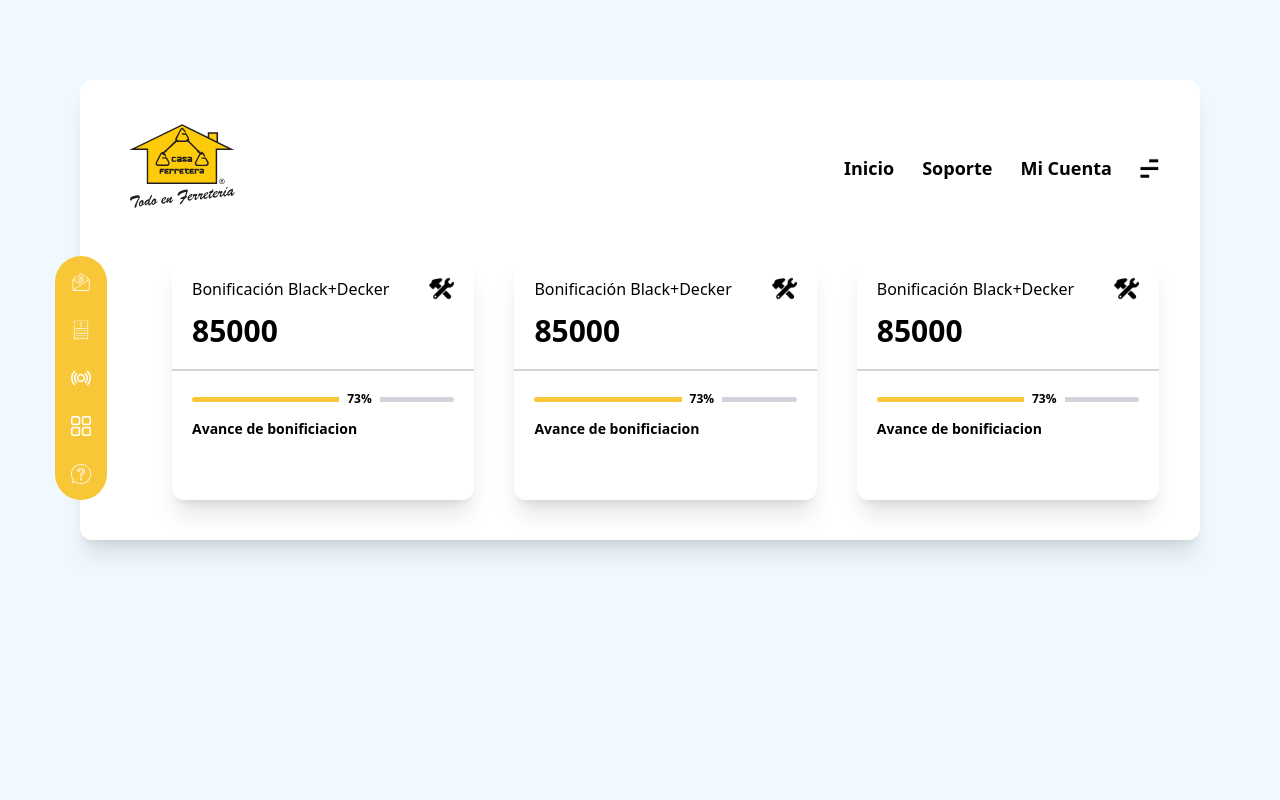
After one commit to Juanstevan1/Proyecto-Casa-Ferretera, a FastAPI app: template templates/component.html in a window 1280 px wide. The commit adds this page. Run offline with FastAPI, Linux system fonts and the light colour scheme; the template is opened without the code that fills it, so the values that code supplies are empty; some libraries are stand-ins or nearby versions.

Commit message:
Cambios en los componentes principales

```diff
--- a/main.py
+++ b/main.py
@@ -61,6 +61,23 @@
         context= {"request":req}
     )
 
+@app.get("/login")
+def login(req: Request):
+    return template.TemplateResponse(
+        name = "index2.html",
+        context = {"request": req}
+    )
+
+@app.get("/main")
+async def read_root(req: Request):
+
+    return template.TemplateResponse(
+        name = "component.html",
+        context = {"request": req}
+    )
 @app.get("/")
 async def login(request: Request):
     return template.TemplateResponse("login.html", {"request": request})
+
+async def root():
+    return
--- /dev/null
+++ b/templates/component.html
@@ -0,0 +1,102 @@
+<!DOCTYPE html>
+<html lang="en">
+  <head>
+    <meta charset="UTF-8" />
+    <meta name="viewport" content="width=device-width, initial-scale=1.0" />
+    <title>Chart</title>
+
+    <script src="https://cdn.tailwindcss.com"></script>
+  </head>
+  <body class="w-full h-screen bg-sky-50 p-20">
+    <div class="max-w-[1200px] mx-auto w-full center p-10 bg-white rounded-xl shadow-xl">
+      <nav class="mb-10 flex items-center">
+        <img class="w-[125px]" src="../static/logo.svg" />
+        <div class="w-full justify-end flex gap-7">
+          <a href="index.html" class="text-lg font-semibold">Inicio</a>
+          <a href="support.html" class="text-lg font-semibold">Soporte</a>
+          <a href="account.html" class="text-lg font-semibold">Mi Cuenta</a>
+          <img class="w-[20px]" src="../static/nav-lines.png" />
+        </div>
+      </nav>
+
+      <div class="flex">
+        <div
+          class="transform -translate-x-[65px] p-4 flex flex-col gap-7 rounded-full bg-[#F8C738]"
+        >
+          <img class="w-[20px]" src="../static/bar-message.png" />
+          <img class="w-[20px]" src="../static/bar-fact.png" />
+          <img class="w-[20px]" src="../static/bar-signal.png" />
+          <img class="w-[20px]" src="../static/bar-menu.png" />
+          <img class="w-[20px]" src="../static/bar-question.png" />
+        </div>
+
+        <div class="flex flex-wrap gap-10">
+          <!-- Card -->
+          <div class="bg-white rounded-xl shadow-xl divide-y-2 divide-gray-300">
+            <div class="p-5 flex flex-col gap-3">
+              <div class="flex gap-10 justify-between items-center">
+                <span class="text-md">Bonificación Black+Decker</span>
+                <img
+                  class="h-[25px]"
+                  src="../static/tools.png"
+                />
+              </div>
+              <span class="text-3xl font-bold">85000</span>
+            </div>
+            <div class="p-5 flex flex-col gap-3">
+              <div class="flex items-center">
+                <div class="w-[73%] h-[5px] rounded-l-full bg-[#F8C738]"></div>
+                <span class="mx-2 text-xs font-semibold">73%</span>
+                <div class="w-[37%] h-[5px] rounded-r-full bg-gray-300"></div>
+              </div>
+              <span class="text-sm font-semibold">Avance de bonificiacion</span>
+            </div>
+          </div>
+          <!-- Card -->
+          <div class="bg-white rounded-xl shadow-xl divide-y-2 divide-gray-300">
+            <div class="p-5 flex flex-col gap-3">
+              <div class="flex gap-10 justify-between items-center">
+                <span class="text-md">Bonificación Black+Decker</span>
+                <img
+                  class="h-[25px]"
+                  src="../static/tools.png"
+                />
+              </div>
+              <span class="text-3xl font-bold">85000</span>
+            </div>
+            <div class="p-5 flex flex-col gap-3">
+              <div class="flex items-center">
+                <div class="w-[73%] h-[5px] rounded-l-full bg-[#F8C738]"></div>
+                <span class="mx-2 text-xs font-semibold">73%</span>
+                <div class="w-[37%] h-[5px] rounded-r-full bg-gray-300"></div>
+              </div>
+              <span class="text-sm font-semibold">Avance de bonificiacion</span>
+            </div>
+          </div>
+          <!-- Card -->
+          <div class="bg-white rounded-xl shadow-xl divide-y-2 divide-gray-300">
+            <div class="p-5 flex flex-col gap-3">
+              <div class="flex gap-10 justify-between items-center">
+                <span class="text-md">Bonificación Black+Decker</span>
+                <img
+                  class="h-[25px]"
+                  src="../static/tools.png"
+                />
+              </div>
+              <span class="text-3xl font-bold">85000</span>
+            </div>
+            <div class="p-5 flex flex-col gap-3">
+              <div class="flex items-center">
+                <div class="w-[73%] h-[5px] rounded-l-full bg-[#F8C738]"></div>
+                <span class="mx-2 text-xs font-semibold">73%</span>
+                <div class="w-[37%] h-[5px] rounded-r-full bg-gray-300"></div>
+              </div>
+              <span class="text-sm font-semibold">Avance de bonificiacion</span>
+            </div>
+          </div>
+          <!-- Card -->
+        </div>
+      </div>
+    </div>
+  </body>
+</html>
--- a/templates/index2.html
+++ b/templates/index2.html
@@ -7,7 +7,7 @@
   <link href="https://cdn.jsdelivr.net/npm/bootstrap@5.3.0/dist/css/bootstrap.min.css" rel="stylesheet">
   <style>
     body {
-      background-image: url('casa_ferretera_logo.jpg');
+      background-image: url('logo.jpg');
       background-size: cover;
       background-position: center;
     }
```
Also changed, not shown: templates/Registro.html (added, +16 -0 lines), static/bar-fact.png (added), static/bar-menu.png (added), static/bar-message.png (added), static/bar-question.png (added), static/bar-signal.png (added), static/nav-lines.png (added), static/tools.png (added).
